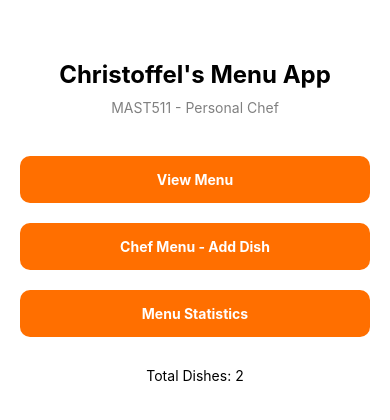
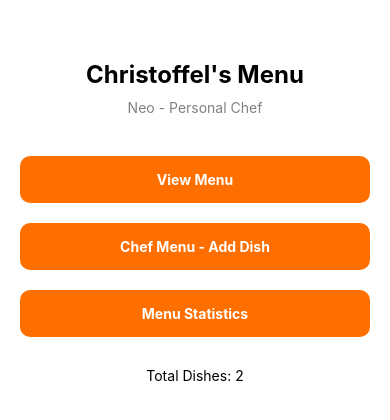
Before and after one commit to sipho019/ST10535603_MAST511_MenuApp_Christoffel, a React Native app: screen / in a window 390 px wide. Shown: the top 420 px of the page. Built offline with nearby package versions, Linux system fonts and the light colour scheme.

Commit message:
edited the home scree

```diff
--- a/App.js
+++ b/App.js
@@ -95,8 +95,8 @@ export default function App() {
   if (screen === 'home') {
     return (
       <View style={styles.container}>
-        <Text style={styles.title}>Christoffel's Menu App</Text>
-        <Text style={styles.subtitle}>MAST511 - Personal Chef</Text>
+        <Text style={styles.title}>Christoffel's Menu</Text>
+        <Text style={styles.subtitle}>Neo - Personal Chef</Text>
         <AppButton title="View Menu" onPress={() => setScreen('view')} />
         <AppButton title="Chef Menu - Add Dish" onPress={openAddForm} />
         <AppButton title="Menu Statistics" onPress={() => setScreen('stats')} />
```
